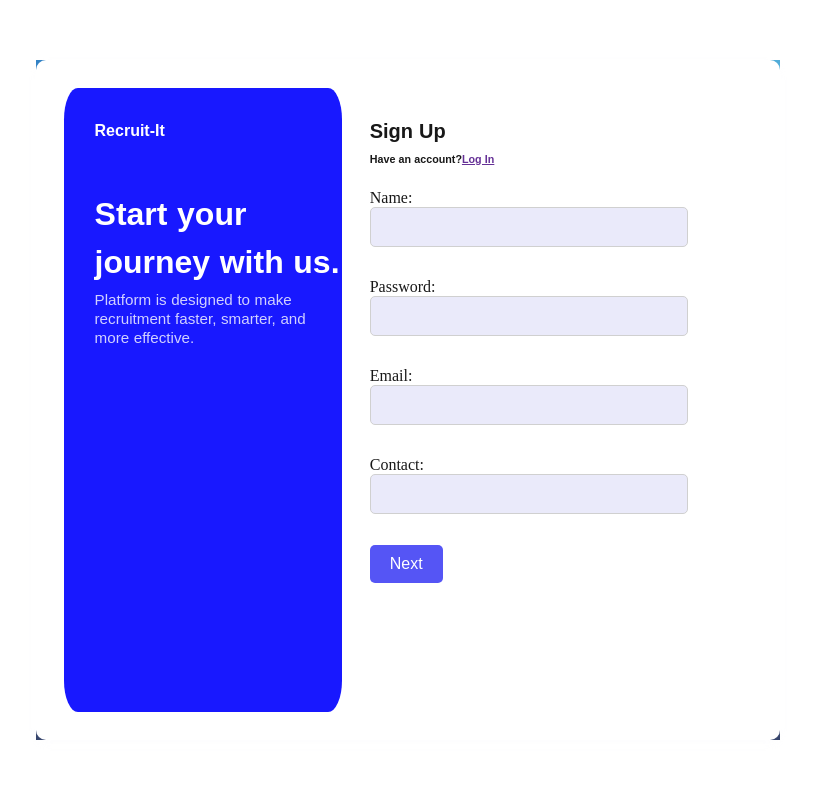
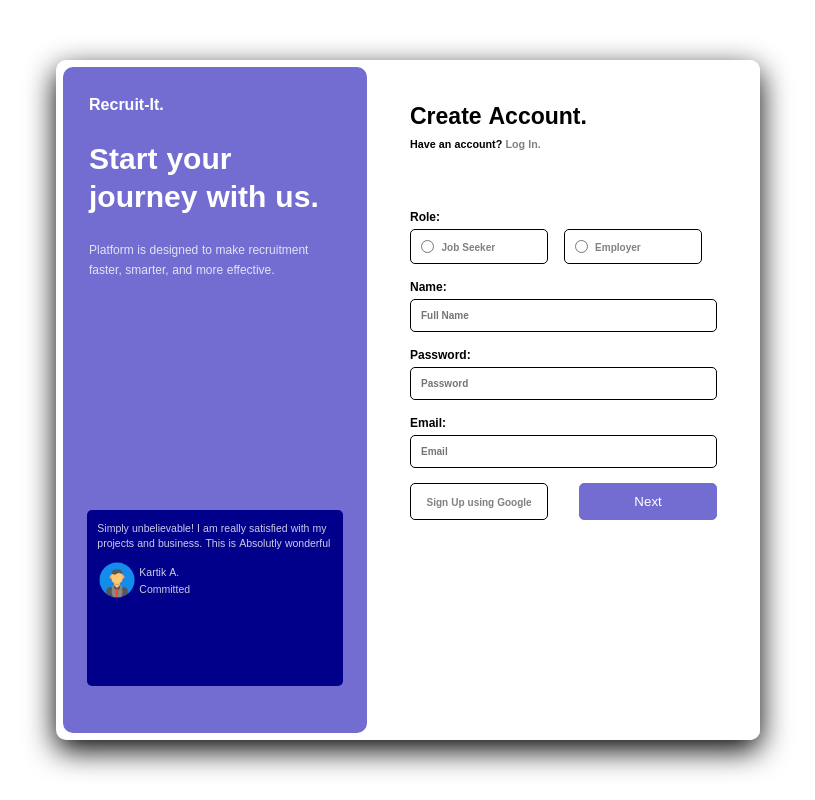
Before and after one commit to HansiG3/RecruitIt, a PHP site: page /src/views/signup.html in a window 1280 px wide. Shown: the whole page, without its empty margins (232-1047 px from the left). Run offline with PHP 8.4, Linux system fonts and the light colour scheme.

Commit message:
early to bed

```diff
--- a/public/css/signup.css
+++ b/public/css/signup.css
@@ -1,109 +1,204 @@
-html, body {
+* {
     margin: 0;
     padding: 0;
-    height: 100%;
+    box-sizing: border-box;
+}
+
+:root {
+    --white_color: white;
+    --blue_color: rgb(116, 109, 209);
+    --dark_blue_color: darkblue;
+    --black_color: black;
+    --gray_color: gray;
+}
+
+.apply_flex_evenly {
     display: flex;
-    justify-content: center;  /* Center horizontally */
-    align-items: center;      /* Center vertically */
+    align-items: center;
+    justify-content: space-evenly;
+}
 
+.apply_flex_between {
+    display: flex;
+    align-items: center;
+    justify-content: space-between;
 }
-.main{
-    background-image:url('../images/background_image_signup.jpg');
+
+.main {
     background-size: cover;
-    opacity:0.9;
+    width: 100vw;
+    height: 100vh;
 }
+
 .container {
     display: flex;
     width: 55vw;
-    height:80vh;              /* Adjust width as needed */
-    border-radius: 10px;       /* Apply border radius */
-    background-color:white; /* Optional background color */
-    box-shadow: 0px 4px 10px rgba(234, 237, 241, 0.1); /* Optional shadow for style */
-    padding: 20px;             /* Optional padding inside the container */
-    z-index:1;
-    opacity:1;
+    height: 85vh;
+    border-radius: 10px;
+    background-color: var(--white_color);
+    box-shadow: 0px 10px 30px var(--black_color);
 }
 
 .one {
-    flex:1.5;
-    display: flex;
-    background-color:blue;
-    margin:8px 8px;
-    flex-direction: column;
-    border:2 px solid blue;
-    border-radius:5%;
-}
-.one h4{
-    align-items: flex-start;
-    justify-content:left;
-    margin:11%;
-    font-family: "Noto Sans Warang Citi", sans-serif;
-    color:white;
-}
-.one h1{
-
-    justify-content: center;
-    text-align:left;
-    font-family:"Noto Sans Warang Citi", sans-serif;
-    color:white;
-    margin-bottom:-5%;
-    margin-left: 11%;
-}
-.one p{
-    justify-content: center;
-    text-align:left;
-    font-family:"Noto Sans Warang Citi", sans-serif;
-    color:white;
-    font-size: 95%;
-    margin-left: 11%;
-    margin-top:8%;
-    opacity:0.8;
-    line-height: 19px;
-}
-.two {
-    flex:2; /* Take the second part of the space for the form */
-    display: flex;
-    flex-direction: column;
-
-    background-color: rgb(255, 255, 255); /* White background */
-    padding: 20px; /* Add padding */
+    width: 24vw;
+    margin-left: 1%;
+    margin-top: 1%;
+    margin-bottom: 1%;
+    background-color: var(--blue_color);
+    border: 2px solid var(--blue_color);
+    border-radius: 10px;
+    display: grid;
+    align-content: space-between;
+    justify-items: center;
 }
 
-.two h2{
-    font-size: 20px; /* Font size for the heading */
-    color:black; /* Heading color */
-    margin-bottom: 20px; /* Space below the heading */
-    text-align: left;
-    font-family:"Noto Sans Warang Citi", sans-serif;
-}
-.two h6{
-    font-family:"Noto Sans Warang Citi", sans-serif;
-    margin-top:-3%;
-}
-.two label {
-    font-size: 16px; /* Font size for labels */
+.one h4 {
+    margin: 8%;
+    color: var(--white_color);
 }
 
-.two input {
-    width: 80%; /* Make input fields wider */
-    padding: 10px; /* Add padding inside inputs */
-    margin-bottom: 15px; /* Space below inputs */
-    border: 1px solid #ccc; /* Border style */
-    border-radius: 5px; /* Rounded corners */
-    font-size: 16px; /* Font size for inputs */
-    background-color: rgb(232, 232, 250);
+.text-content h1 {
+    color: var(--white_color);
+    margin: 8%;
+    font-size: 30px;
 }
 
-.two button {
-    padding: 10px 20px; /* Button padding */
-    background-color: rgb(67, 67, 245); /* Button background */
-    color: white; /* Button text color */
-    border: none; /* Remove border */
-    border-radius: 5px; /* Rounded corners */
-    cursor: pointer; /* Pointer cursor on hover */
-    font-size: 16px; /* Button font size */
+.one p {
+    color: var(--white_color);
+    font-size: 12px;
+    margin: 8%;
+    line-height: 20px;
+    opacity: 0.8;
 }
 
-.two button:hover {
-    background-color: rgb(50, 50, 200); /* Darker background on hover */
+.slideshow {
+    width: 20vw;
+    height: 22vh;
+    background-color: var(--dark_blue_color);
+    margin-bottom: 15%;
+    border-radius: 5px;
 }
+
+.slideshow .feedback {
+    margin: 4%;
+    line-height: 15px;
+    font-size: 10.5px;
+}
+
+.person {
+    margin: 4%;
+    display: flex;
+    align-items: center;
+}
+
+.profile {
+    width: 40px;
+    height: 40px;
+}
+
+.two {
+    width: 31vw;
+    border-radius: 10px;
+    background-color: var(--white_color);
+    display: grid;
+    align-content: center;
+    justify-content: center;
+}
+
+.heading {
+    height: 13vh;
+}
+
+.heading h1 {
+    color: var(--black_color);
+    font-size: 23px;
+    margin-bottom: -4%;
+}
+
+.form {
+    height: 62vh;
+    font-weight: bold;
+}
+
+a {
+    text-decoration: none;
+    color: var(--gray_color);
+}
+
+.forRole {
+    width: 24vw;
+    display: flex;
+    justify-content: space-between;
+}
+
+.forRole .option {
+    margin-top: 5px;
+    width: 45%;
+    padding: 10px;
+    display: flex;
+    font-size: 10px;
+    align-items: center;
+    border: 1px solid var(--black_color);
+    border-radius: 5px;
+    margin-bottom: 10px;
+}
+
+.option span {
+    align-content: center;
+    margin-left: 7.5px;
+    color: var(--gray_color);
+}
+
+.two label {
+    font-size: 12px;
+    color: var(--black_color);
+}
+
+.inputs {
+    margin-top: 5px;
+    width: 24vw;
+    padding: 10px;
+    margin-bottom: 10px;
+    border: 1px solid var(--black_color);
+    font-weight: bold;
+    border-radius: 5px;
+    font-size: 10px;
+    background-color: var(--white_color);
+}
+
+.forRole .goo_sub {
+    margin-top: 5px;
+    width: 45%;
+    display: flex;
+    font-size: 10px;
+    align-items: center;
+    justify-content: center;
+}
+
+.forGoogle {
+    border: 1px solid var(--black_color);
+    border-radius: 5px;
+    padding: 0px;
+    color: var(--gray_color);
+}
+
+.submit {
+    background-color: var(--blue_color);
+    border: 1px solid var(--blue_color);
+    border-radius: 5px;
+}
+
+.forSubmit input {
+    width: 100%;
+    height: 100%;
+}
+
+.submit {
+    padding: 10px 20px;
+    color: var(--white_color);
+    cursor: pointer;
+}
+
+.submit:hover {
+    background-color: var(--dark_blue_color);
+}
--- a/src/includes/signup.inc.php
+++ b/src/includes/signup.inc.php
@@ -4,14 +4,13 @@
         $username = $_POST["username"];
         $password = $_POST["password"];
         $email = $_POST["email"];
-        $name = $_POST["name"];
         $contact = $_POST["contact"];
         $role = $_POST["role"];
 
         require_once "../../config/Database.php";
         require_once "../models/User.php";
 
-        $signup = new User($username, $password, $email, $name, $contact, $role);
+        $signup = new User($username, $password, $email, $contact, $role);
         $user_id = $signup->insertUser();
         $_SESSION["user_id"] = $user_id;
         if($role == "employer") {
--- a/src/views/signup.html
+++ b/src/views/signup.html
@@ -3,44 +3,98 @@
 <head>
     <meta charset="UTF-8">
     <meta name="viewport" content="width=device-width, initial-scale=1.0">
-    <title>RecruitIt</title>
+    <meta name="description" content="This is the signup page">
+    <title>Recruit-It.</title>
     <script src="../../public/js/script.js"></script>
     <link rel="stylesheet" href="../../public/css/signup.css">
+    <link rel="stylesheet" href="../../public/css/font.css">
 </head>
 <body>
-    <div class="main">
-    <div class="container">
-        <div class="one">
-            <h4>Recruit-It</h4>
-            <h1><b>Start your</b></h1>
-            <h1><b>journey with us.</b></h1>
-            <p>Platform is designed to make recruitment faster, smarter, and more effective.</p>
+    <div class="main noto-sans-warang-citi-regular apply_flex_evenly">
+
+        <div class="container">
+
+            <div class="one">
+
+                <div class="text-content">
+                    <h4>Recruit-It.</h4>
+                    <h1>Start your journey with us.</h1>
+                    <p>Platform is designed to make recruitment faster, smarter, and more effective.</p>
+                </div>
+
+                <div class="slideshow">
+                    <p class="feedback">Simply unbelievable! I am really satisfied with my projects and business. This is Absolutly wonderful</p>
+                    <div class="person">
+                        <img src="../../public/images/profile.png" alt="profile" class="profile">
+                        <div class="name_work">
+                            <p class="feedback">Kartik A.</p>
+                            <p class="feedback">Committed</p>
+                        </div>
+                    </div>
+                </div>
+
+            </div>
+
+            <div class="two">
+
+                <div class="heading">
+                    <h1>Create Account.</h1><br>
+                    <h6>Have an account?<a href="login.html">&nbsp;Log In.</a></h6>
+                </div>
+
+                <div class="form">
+
+                    <form action="../includes/signup.inc.php" onsubmit="return validateSignup()">
+
+                        <label for="role">Role:</label>
+                        <div class="forRole">
+                            <div class="option">
+                                <input type="radio" name="role" id="job_seeker">
+                                <span>Job Seeker</span>
+                            </div>
+                            <div class="option">
+                                <input type="radio" name="role" id="employer">
+                                <span>Employer</span>
+                            </div>
+                            <p id="forrole"></p>
+                        </div>
+
+
+                        <div class="forName">
+                            <label for="username">Name:</label><br>
+                            <input type="text" name="username" id="username" placeholder="Full Name" class="inputs">
+                            <p id="forname"></p>
+                        </div>
+
+                        <div class="forPassword">
+                            <label for="password">Password:</label><br>
+                            <input type="password" name="password" id="password" placeholder="Password" class="inputs">
+                            <p id="forpassword"></p>
+                        </div>
+
+                        <div class="forEmail">
+                            <label for="email">Email:</label><br>
+                            <input type="email" name="email" id="email" placeholder="Email" class="inputs">
+                            <p id="foremail"></p>
+                        </div>
+
+                        <div class="forRole">
+                            <div class="forGoogle goo_sub">
+                                <span>Sign Up using Google</span>
+                            </div>
+                            <div class="forSubmit goo_sub">
+                                <input type="submit" value="Next" class="submit">
+                            </div>
+                        </div>
+
+                    </form>
+
+                </div>
+
+            </div>
+
         </div>
-        <div class="two">
-            <h2>Sign Up</h2>
-            <h6>Have an account?<a href="">Log In</a></h6>
-            <form action="" onsubmit="return(validateSignup())">
-                <div class="forName">
-                <label for="name">Name:</label><br>
-                    <input type="text" name="name" id="name">
-                    <p id="forname"></p></div>
-                <div class="forPwd">
-                <label for="pwd">Password:</label><br>
-                    <input type="password" name="pwd" id="pwd">
-                    <p id="forpwd"></p></div>
-                <div class="forEmail">
-                <label for="email">Email:</label><br>
-                    <input type="email" name="email" id="email">
-                    <p id="foremail"></p></div>
-                <div class="forContact">
-                <label for="contact">Contact:</label><br>
-                    <input type="number" name="contact" id="contact">
-                    <p id="forcontact"></p></div>
-                <label for="next"></label>
-                    <button type="submit" name="next" id="next">Next</button>
-            </form>
-        </div>
-    </div>
+
     </div>
 </body>
 </html>
```
Also changed, not shown: src/views/login.html (added, +15 -0 lines).
